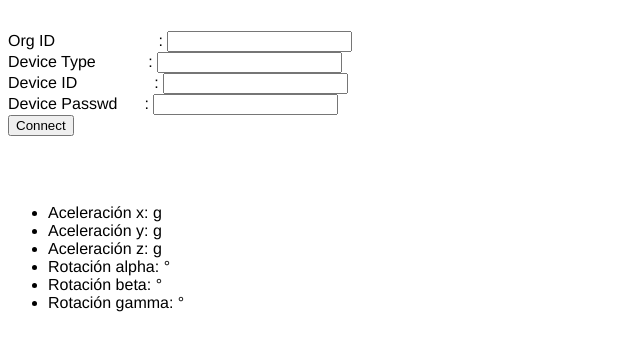
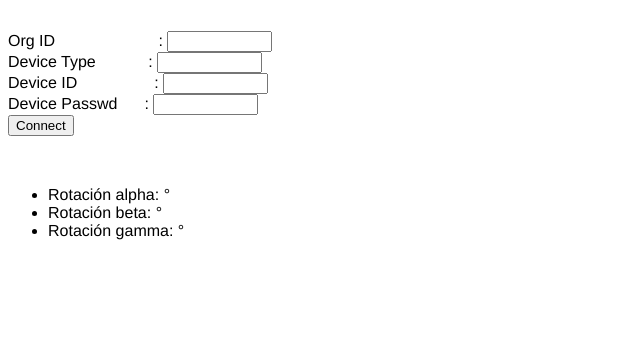
Before and after one commit to amontero0611/MobileIoTPlatformTest, a plain HTML site: page index.html in a window 1280 px wide. Shown: the part 53-404 px from the top of the page, without its empty margins (0-640 px from the left). Drawn offline with Linux system fonts and the light colour scheme.

Commit message:
corregidos errores

```diff
--- a/index.html
+++ b/index.html
@@ -24,25 +24,22 @@ body {
     <br>
      <form>
   		<label>Org ID <span style="display:inline-block; width: 99;"></span>:
-  			<input type="text" id="organizacion">
+  			<input type="text" id="organizacion" size=10>
   		</label><br>
 		<label>Device Type <span style="display:inline-block; width: 48;"></span>:
-  			<input type="text" id="tipoDisp">
+  			<input type="text" id="tipoDisp" size=10>
   		</label><br>
 		<label>Device ID<span style="display:inline-block; width: 77;"></span>:
-  			<input type="text" id="IdDisp">
+  			<input type="text" id="IdDisp" size=10>
   		</label><br>
   		<label>Device Passwd<span style="display:inline-block; width: 27;"></span>:
-  			<input type="text" id="passwordDisp">
+  			<input type="text" id="passwordDisp" size=10>
   		</label><br>
         <input id="connectButton" type="button" value="Connect" />
 	 </form>
-	<br><br>
+	<br>
     <div id="sphere"></div>
 		<ul>
-			<li>Aceleraci&oacute;n x: <span id="accelerationX"></span>g</li>
-			<li>Aceleraci&oacute;n y: <span id="accelerationY"></span>g</li>
-			<li>Aceleraci&oacute;n z: <span id="accelerationZ"></span>g</li>
 			<li>Rotaci&oacute;n alpha: <span id="rotationAlpha"></span>&deg;</li>
 			<li>Rotaci&oacute;n beta: <span id="rotationBeta"></span>&deg;</li>
 			<li>Rotaci&oacute;n gamma: <span id="rotationGamma"></span>&deg;</li>
--- a/sphere.js
+++ b/sphere.js
@@ -8,10 +8,11 @@ if (window.DeviceMotionEvent != undefined) {
 	window.ondevicemotion = function(e) {
 		ax = event.accelerationIncludingGravity.x * 5;
 		ay = event.accelerationIncludingGravity.y * 5;
+		/*
 		document.getElementById("accelerationX").innerHTML = e.accelerationIncludingGravity.x;
 		document.getElementById("accelerationY").innerHTML = e.accelerationIncludingGravity.y;
 		document.getElementById("accelerationZ").innerHTML = e.accelerationIncludingGravity.z;
-
+		*/
 		if ( e.rotationRate ) {
 			document.getElementById("rotationAlpha").innerHTML = e.rotationRate.alpha;
 			document.getElementById("rotationBeta").innerHTML = e.rotationRate.beta;
```
